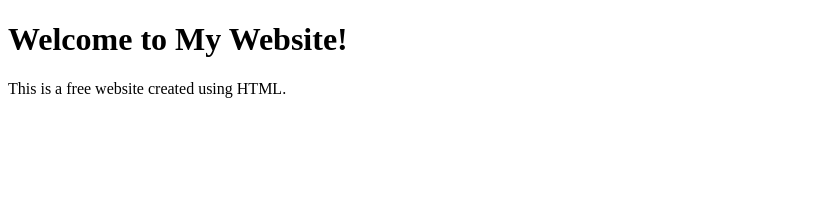
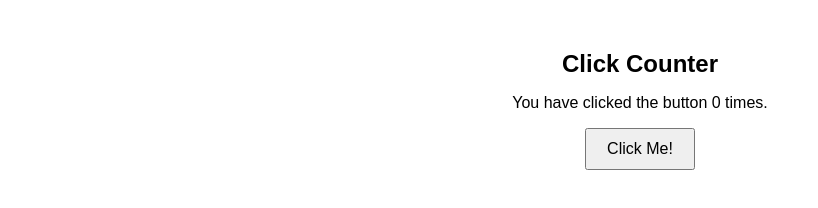
Before and after one commit to Jigar1234Nob/my-site, a plain HTML site: page index.html in a window 1280 px wide. Shown: the whole page, without its empty margins (0-818 px from the left). Drawn offline with Linux system fonts and the light colour scheme.

Commit message:
Update index.html

```diff
--- a/index.html
+++ b/index.html
@@ -1,10 +1,43 @@
 <!DOCTYPE html>
-<html>
+<html lang="en">
 <head>
-  <title>My Website</title>
+    <meta charset="UTF-8">
+    <meta name="viewport" content="width=device-width, initial-scale=1.0">
+    <title>Click Counter</title>
+    <style>
+        body {
+            font-family: Arial, sans-serif;
+            text-align: center;
+            margin-top: 50px;
+        }
+        button {
+            padding: 10px 20px;
+            font-size: 16px;
+            cursor: pointer;
+        }
+        h1 {
+            font-size: 24px;
+        }
+    </style>
 </head>
 <body>
-  <h1>Welcome to My Website!</h1>
-  <p>This is a free website created using HTML.</p>
+
+    <h1>Click Counter</h1>
+    <p>You have clicked the button <span id="clickCount">0</span> times.</p>
+    <button id="clickButton">Click Me!</button>
+
+    <script>
+        // Cloud variable
+        let clickCount = 0;
+
+        // Function to handle button clicks
+        document.getElementById('clickButton').addEventListener('click', function() {
+            clickCount++;
+            document.getElementById('clickCount').innerText = clickCount;
+            // Here you can simulate saving to a cloud variable
+            console.log('Cloud variable updated: ', clickCount);
+        });
+    </script>
+
 </body>
 </html>
```
